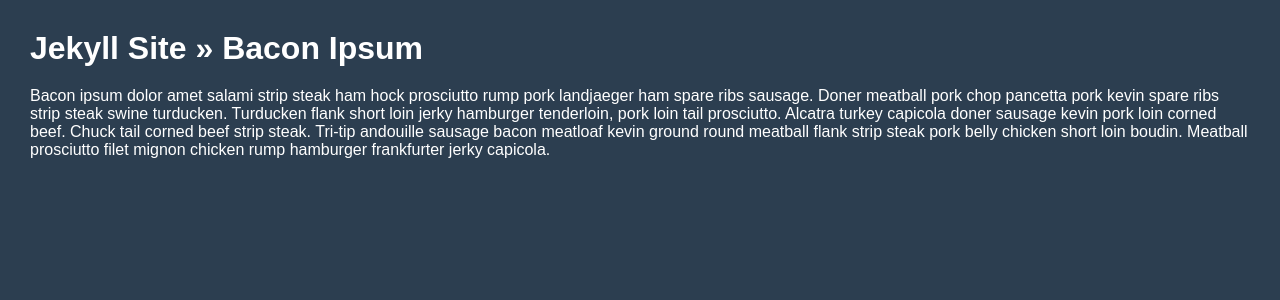
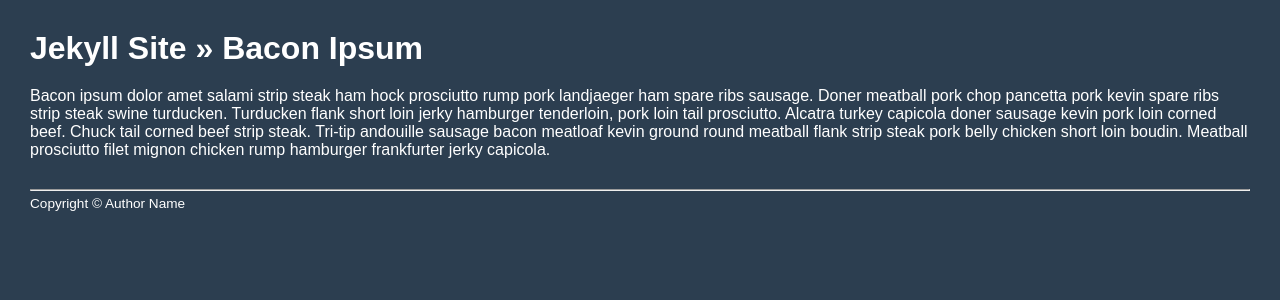
Before and after one commit to TangChr/jekyll-template, a Jekyll site: the page built from _posts/1970-01-01-bacon-ipsum.markdown, in a window 1280 px wide. Shown: the top 300 px of the page. Built offline with Jekyll 4.4.1, drawn with Linux system fonts in a browser that asks for light colours.

Commit message:
Local config and fixed HTML

```diff
--- a/_config.yml
+++ b/_config.yml
@@ -1,19 +1,21 @@
 # Site Information
 title: "Jekyll Site"
 description: "Site Description"
+url: "Website URL"
 
 author:
   name: "Author Name"
   twitter: "TwitterName"
   twitter: "GitHubName"
 
-# Build settings
-baseurl: /
-destination: _site
-permalink: pretty
-highlighter: rouge
+# Build
+baseurl: '/'
+markdown: kramdown
 kramdown:
   input: GFM
+  syntax_highlighter: rouge
+
+environment: production
 
 # Excludes
 exclude: [CNAME, Gemfile, Gemfile.lock, serve.cmd, LICENSE, README.md]
--- /dev/null
+++ b/_config_local.yml
@@ -0,0 +1,5 @@
+# Site
+url: http://localhost:4000
+
+# Build
+environment: development
--- /dev/null
+++ b/_includes/footer.html
@@ -0,0 +1,5 @@
+<footer>
+    <hr />
+    <p>Copyright &copy; {{site.author.name}}</p>
+    {% if site.environment == 'development' %}<h3>Developer Mode</h3>{% endif %}
+</footer>
--- a/_layouts/default.html
+++ b/_layouts/default.html
@@ -1,6 +1,7 @@
 <!DOCTYPE html>
+<html>
 {% include head.html %}
 <body>
     <h1>{{ site.title }}</h1>
 {{content}}
-</body>
+</html>
--- a/_layouts/post.html
+++ b/_layouts/post.html
@@ -1,6 +1,9 @@
 <!DOCTYPE html>
+<html>
 {% include head.html %}
 <body>
     <h1><a href="{{ site.baseurl }}">{{ site.title}}</a> &raquo; {{ page.title }}</h1>
 {{content}}
+{% include footer.html %}
 </body>
+</html>
--- a/_sass/_layout.scss
+++ b/_sass/_layout.scss
@@ -9,6 +9,28 @@
 	font-size: 100%;
     padding: 30px;
     color: #fff;
+}
+
+ul {
+    list-style-type: none;
+
+    li {
+        margin-bottom: 3px;
+    }
+}
+
+footer {
+    margin-top: 30px;
+
+    p {
+        margin-top: 5px;
+        font-size: 85%;
+    }
+
+    h3 {
+        margin-top: 10px;
+        color: #e74c3c;
+    }
 }
 
 h1 {
```
Also changed, not shown: 1 other file.
